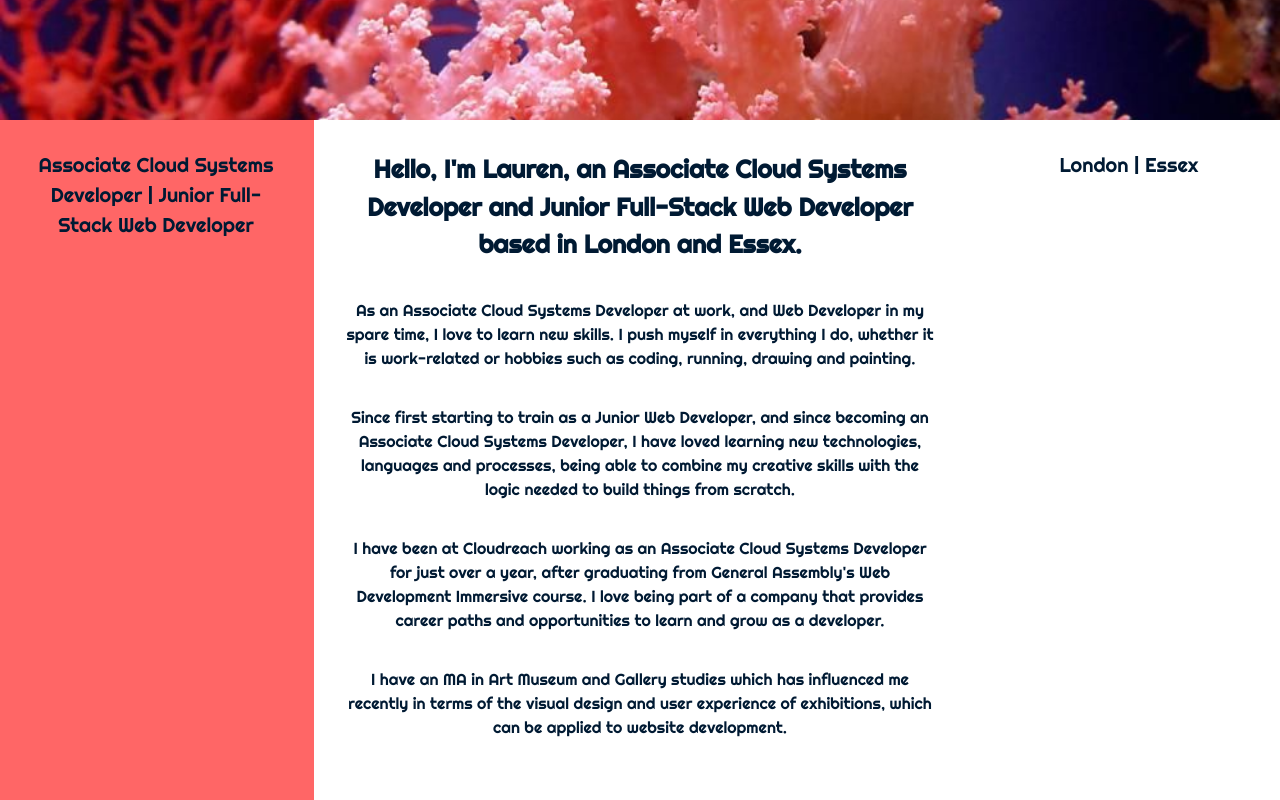
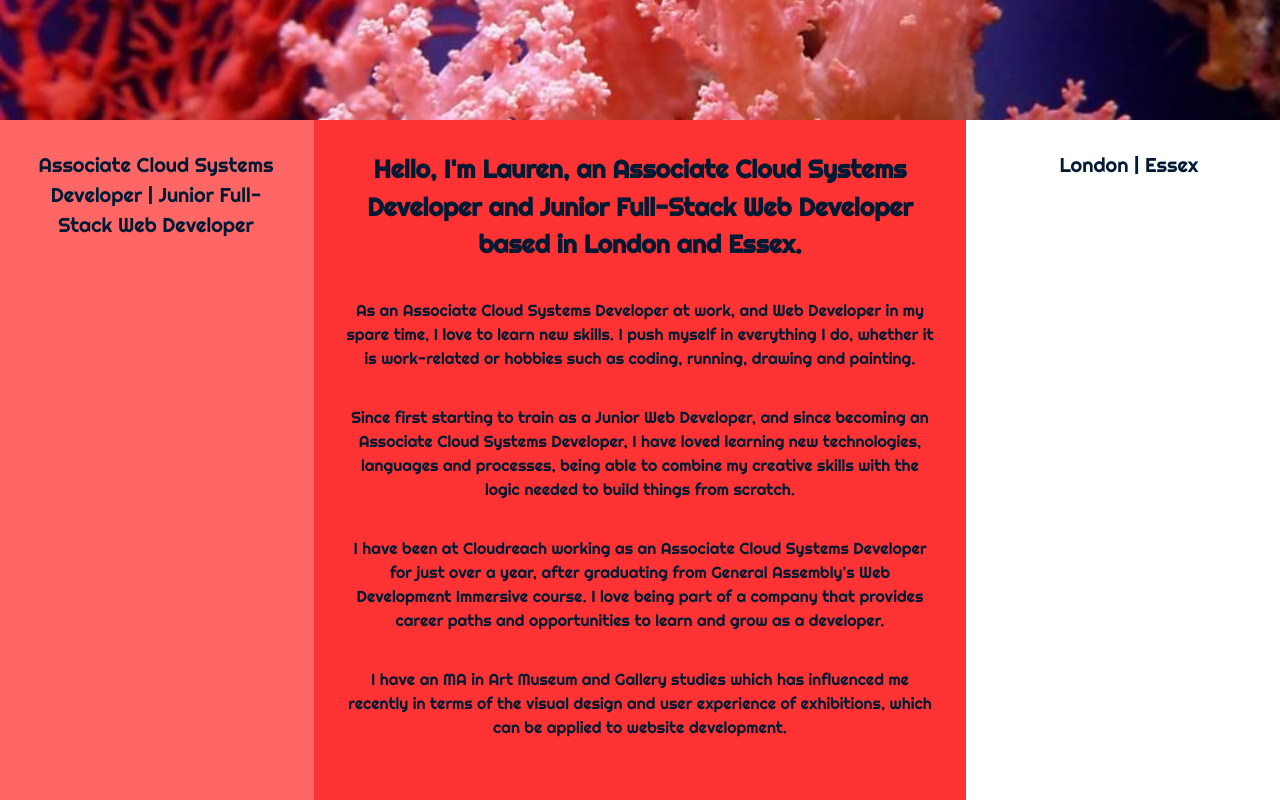
Before and after one commit to lozlette/Lauren-Bell-Personal-Portfolio, a website: page index.html in a window 1280 px wide. Shown: the part 980-1780 px from the top of the page. Drawn offline with nearby package versions, Linux system fonts and the light colour scheme.

Commit message:
colour for middle column background changed

```diff
--- a/style.css
+++ b/style.css
@@ -145,6 +145,7 @@ a:hover {
     padding: 30px;
     text-align: center;
     color: color: rgb(0, 51, 102);
+    background-color:#ff3333;
 }
 
 .column.is-half.skills {
```
